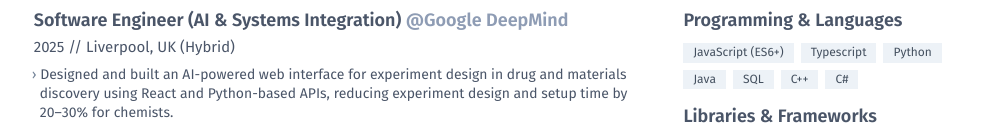
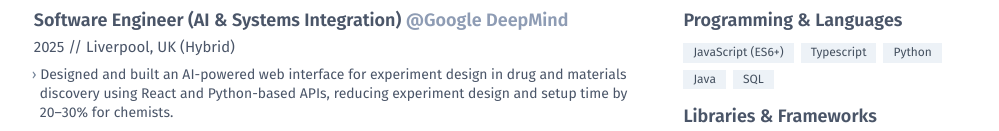
Before and after one commit to blessinguche/my_resume, a website: page docs/index.html in a window 1280 px wide. Shown: the part 299-430 px from the top of the page, without its empty margins (139-1138 px from the left). Drawn offline with nearby package versions, Linux system fonts and the light colour scheme; files that its build step writes are made by us from their sources.

Commit message:
Remove C++ and C# from index.html
Removed C++ and C# from the programming languages list.

```diff
--- a/docs/index.html
+++ b/docs/index.html
@@ -353,13 +353,6 @@
                   <li class="px-2.5 mr-1.6 mb-1.6 text-xs text-gray-750 print:bg-white print:border-inset bg-gray-200">
                     SQL
                   </li>
-                  <li class="px-2.5 mr-1.6 mb-1.6 text-xs text-gray-750 print:bg-white print:border-inset bg-gray-200">
-                    C++
-                  </li>
-                  <li class="px-2.5 mr-1.6 mb-1.6 text-xs text-gray-750 print:bg-white print:border-inset bg-gray-200">
-                    C#
-                  </li>
-
                 </ul>
               </div>
             </section>
```
